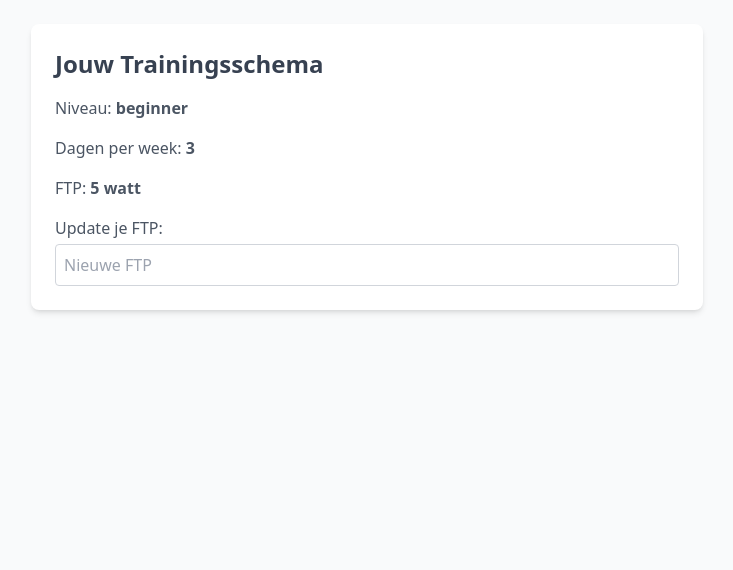
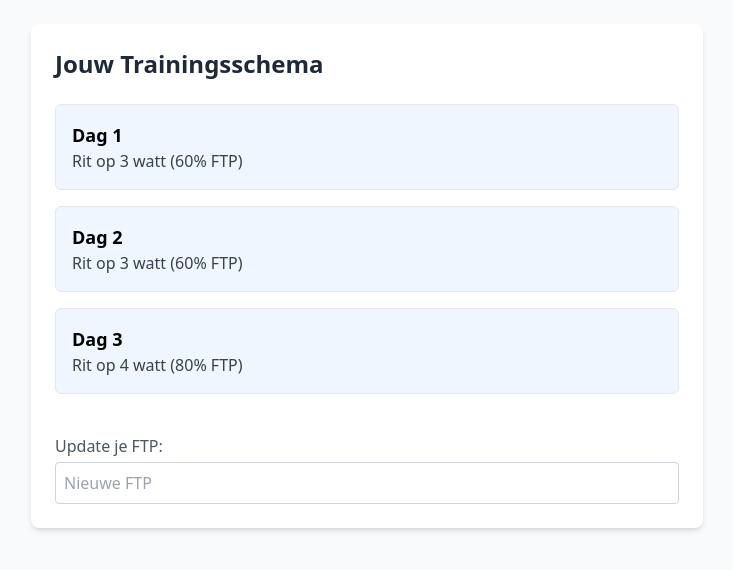
Before and after one commit to piekenverdienen/def-cyclo, a React (Vite) app: page / in a window 1280 px wide. Both pictures are taken after typing "5" into the empty fields and a click on the button "Genereer Schema". Shown: the top 570 px of the page, without its empty margins (273-1006 px from the left). Built offline with nearby package versions, Linux system fonts and the light colour scheme; the HTML template or start-up script is replaced by a standard one.

Commit message:
Update SchemaView.jsx

```diff
--- a/src/SchemaView.jsx
+++ b/src/SchemaView.jsx
@@ -1,13 +1,42 @@
+function generateSchema({ level, days, ftp }) {
+  const baseEffort = {
+    beginner: 0.6,
+    intermediate: 0.75,
+    advanced: 0.9,
+  }[level];
+
+  const schema = [];
+  for (let i = 0; i < days; i++) {
+    const intensity = Math.round(ftp * (baseEffort + (i * 0.05)));
+    schema.push({
+      day: `Dag ${i + 1}`,
+      description: `Rit op ${intensity} watt (${Math.round(intensity / ftp * 100)}% FTP)`,
+    });
+  }
+  return schema;
+}
+
 export default function SchemaView({ intake, onUpdateFtp }) {
+  const schema = generateSchema(intake);
+
   return (
     <div className="min-h-screen bg-gray-50 p-6">
-      <div className="max-w-2xl mx-auto bg-white shadow-md rounded-lg p-6 space-y-4">
-        <h1 className="text-2xl font-bold text-gray-700">Jouw Trainingsschema</h1>
-        <p className="text-gray-600">Niveau: <strong>{intake.level}</strong></p>
-        <p className="text-gray-600">Dagen per week: <strong>{intake.days}</strong></p>
-        <p className="text-gray-600">FTP: <strong>{intake.ftp} watt</strong></p>
+      <div className="max-w-2xl mx-auto bg-white shadow-md rounded-lg p-6 space-y-6">
+        <h1 className="text-2xl font-bold text-gray-800">Jouw Trainingsschema</h1>
 
-        <div className="mt-4">
+        <div className="grid gap-4">
+          {schema.map((item, index) => (
+            <div
+              key={index}
+              className="border border-gray-200 rounded-md p-4 bg-blue-50"
+            >
+              <h2 className="font-semibold text-lg">{item.day}</h2>
+              <p className="text-gray-700">{item.description}</p>
+            </div>
+          ))}
+        </div>
+
+        <div className="pt-4">
           <label className="block text-gray-600 mb-1">Update je FTP:</label>
           <input
             type="number"
```
